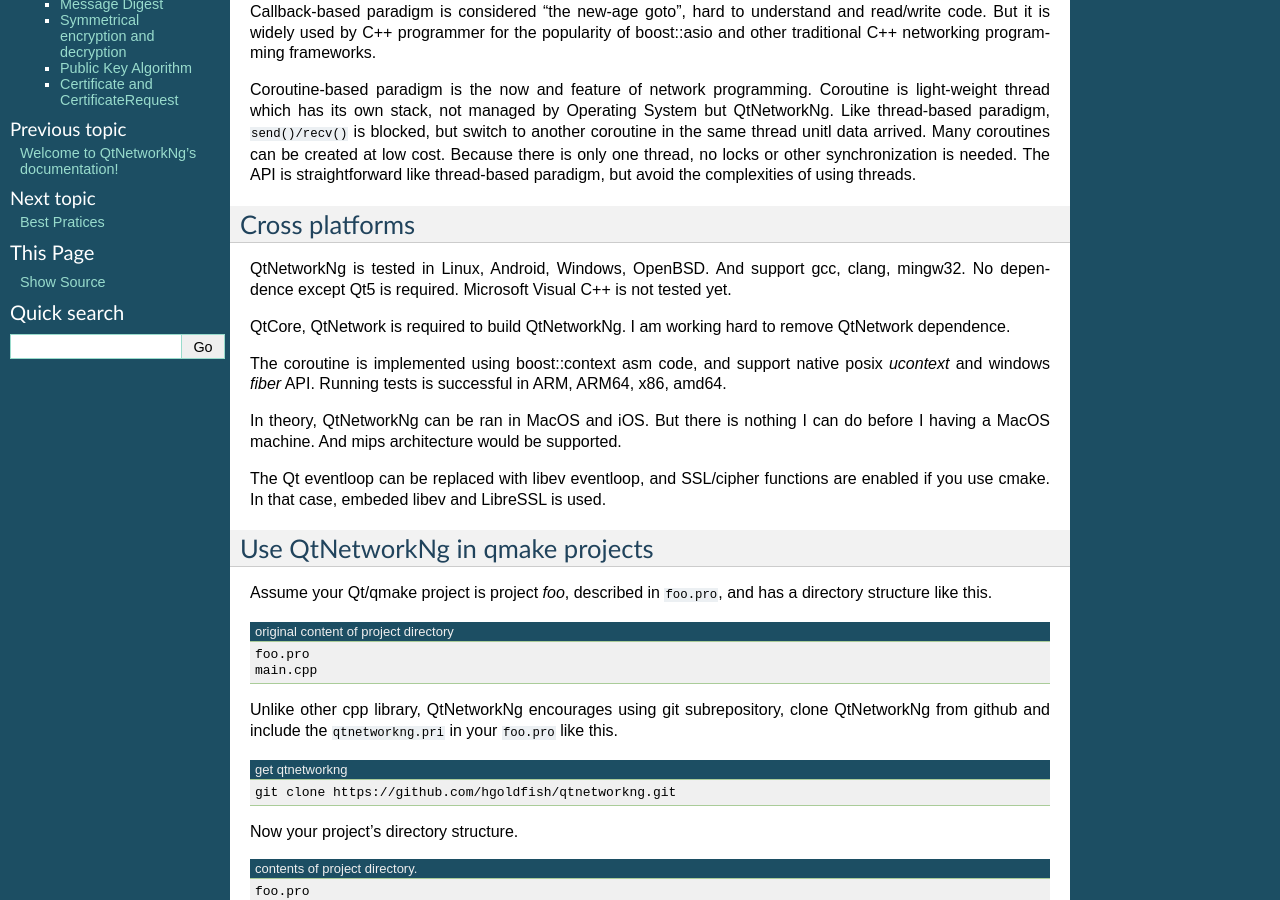
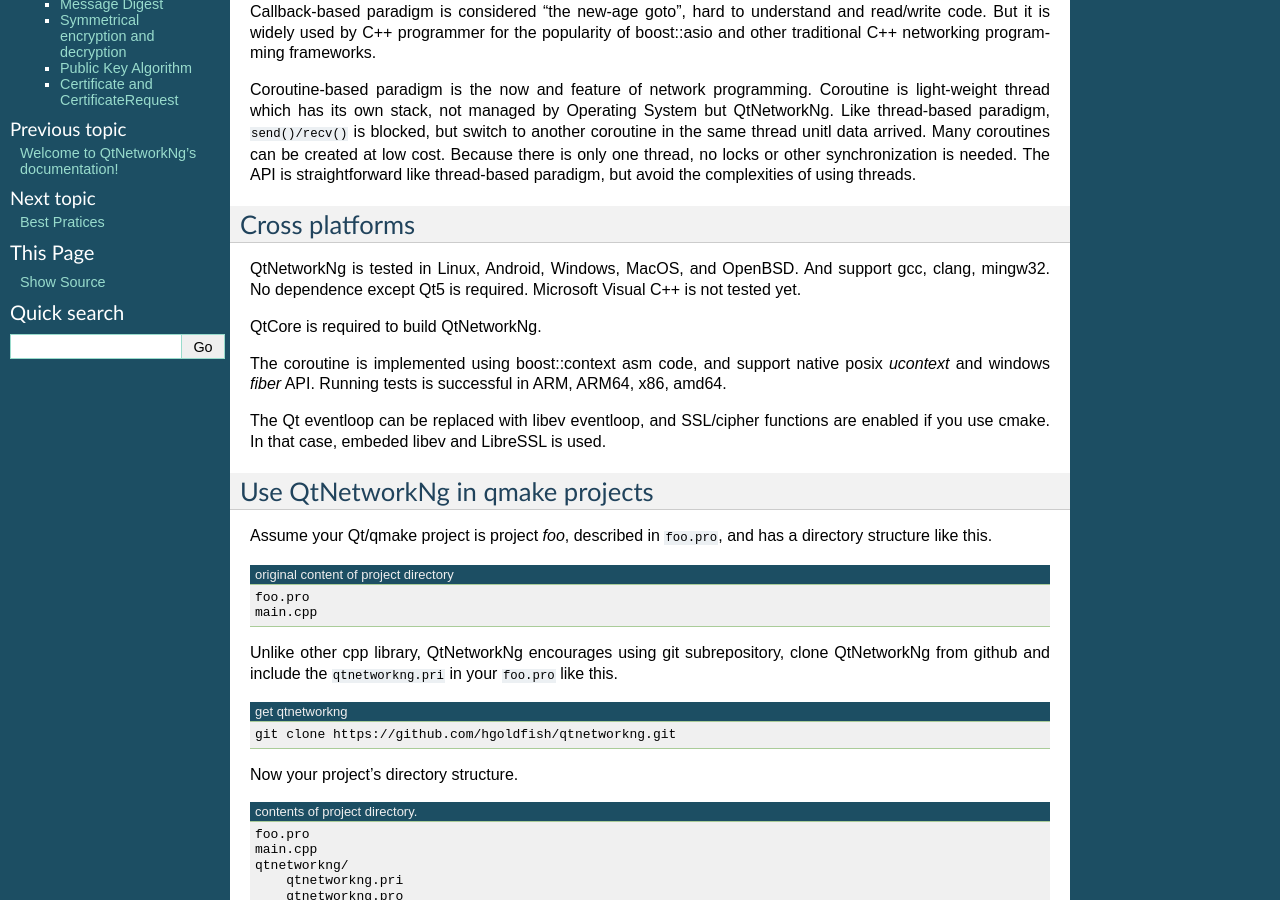
Before and after one commit to hgoldfish/qtnetworkng, a Sphinx documentation site: the page built from docs/intro.rst, in a window 1280 px wide and 900 px high, scrolled down 430 px. Built offline with Sphinx 7.4.7, drawn with Linux system fonts in a browser that asks for light colours.

Commit message:
update document saying that I've removed the dependence on QtNetwork.

```diff
--- a/docs/intro.rst
+++ b/docs/intro.rst
@@ -19,13 +19,11 @@
 Cross platforms
 ---------------
 
-QtNetworkNg is tested in Linux, Android, Windows, OpenBSD. And support gcc, clang, mingw32. No dependence except Qt5 is required. Microsoft Visual C++ is not tested yet.
+QtNetworkNg is tested in Linux, Android, Windows, MacOS, and OpenBSD. And support gcc, clang, mingw32. No dependence except Qt5 is required. Microsoft Visual C++ is not tested yet.
 
-QtCore, QtNetwork is required to build QtNetworkNg. I am working hard to remove QtNetwork dependence.
+QtCore is required to build QtNetworkNg.
 
 The coroutine is implemented using boost::context asm code, and support native posix `ucontext` and windows `fiber` API. Running tests is successful in ARM, ARM64, x86, amd64.
-
-In theory, QtNetworkNg can be ran in MacOS and iOS. But there is nothing I can do before I having a MacOS machine. And mips architecture would be supported.
 
 The Qt eventloop can be replaced with libev eventloop, and SSL/cipher functions are enabled if you use cmake. In that case, embeded libev and LibreSSL is used.
 
```
Also changed, not shown: README.md (+4 -4 lines).
